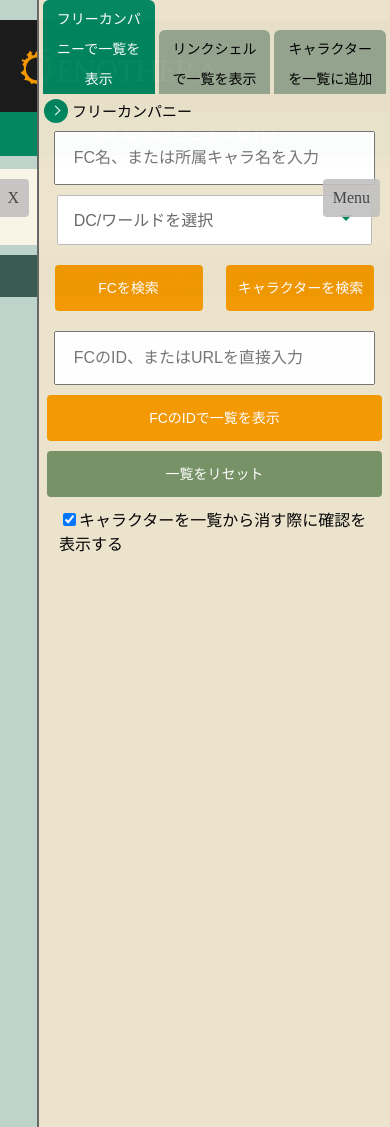
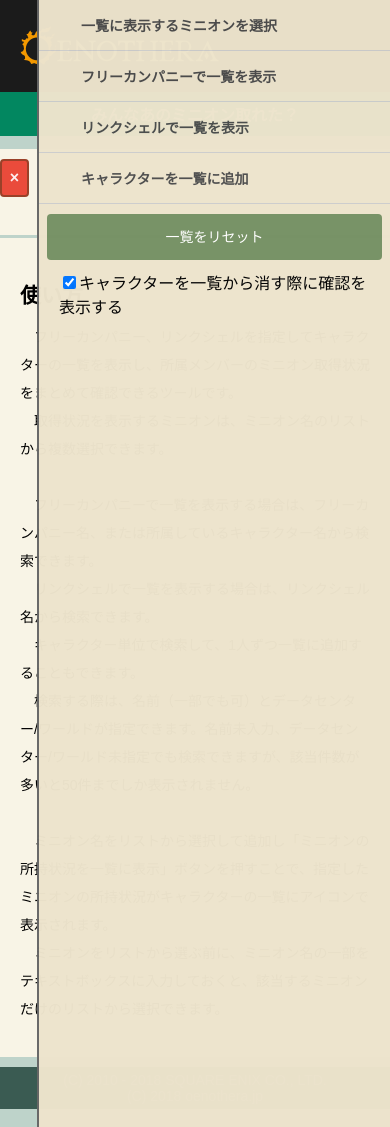
Before and after one commit to LupitaMontilla/oenothera, a PHP site: page /tools/everyones_minion_list.html in a window 390 px wide, after a click that opens the changed part. Run offline with PHP 8.4, Linux system fonts and the light colour scheme.

Commit message:
スマホ表示のメニュー表示方法をサイドメニュー形式に変更。

```diff
--- a/css/pc.css
+++ b/css/pc.css
@@ -16,10 +16,22 @@
 		padding: 10px 2px;
 	}
 
-	.menu_wrap #menu_1,
-	.menu_wrap #menu_2 {
+  .menu_wrap .menu {
+    display: block;
+    width: 100%;
+  }
+
+	#menu_1 {
 		display: none;
 	}
+
+  .menu .link {
+    display: none;
+  }
+
+  .menu li {
+    width: 90%;
+  }
 
 	header {
     background-color: #1b1b1b;
@@ -383,7 +395,8 @@
 		margin: 0;
 	}
 
-  #change_log {
+  #change_log,
+  #notes {
       font-size: 12px;
       color: #3f4345;
       padding: 0 10px;
@@ -391,7 +404,11 @@
       border-top: solid 6px #bed3ca;
   }
 
-  #change_log h2 {
+  #notes ul li {
+    text-indent: 1em;
+  }
+
+  #change_log h3 {
       margin-bottom: 0;
   }
 
--- a/css/sp.css
+++ b/css/sp.css
@@ -24,7 +24,6 @@
 		top: 0;
 		right: 20px;
 		padding: 10px;
-		/*background: rgba(200,200,200,0.9);*/
 	}
 
 	.menu_wrap .menu {
@@ -39,22 +38,19 @@
 		background: #ede4cd;
 		border-left: solid 2px #666;
 		opacity: 0.98;
+    margin: 0;
 	}
 
-	.menu_wrap #menu_1,
-	.menu_wrap #menu_2 {
+	.menu_wrap #menu_1 {
 		position: absolute;
-		/*display: none;*/
 		opacity: 0;
 	}
 
-	.menu_wrap #menu_1:checked ~ .menu,
-	.menu_wrap #menu_2:checked ~ .menu {
+	.menu_wrap #menu_1:checked ~ .menu {
 		transform: translateX(-100vw);
 	}
 
-	.menu_wrap #menu_1 ~ label,
-	.menu_wrap #menu_2 ~ label {
+	.menu_wrap #menu_1 ~ label {
 		position: fixed;
 		right: 10px;
 		display: block;
@@ -63,30 +59,103 @@
 		transition: 0.5s transform;
 		transition-timing-function: cubic-bezier(.61,-0.38,.37,1.27);
 		text-align: center;
-		color: #333;
-		border: solid 2px silver;
+		color: #fdeff2;
+		border: 2px solid #43676b;
 		border-radius: 4px;
-		background: silver;
+		background: #00a381;
 		opacity: 0.9;
 		z-index: 20;
 	}
 
-	.menu_wrap #menu_1:checked ~ label,
-	.menu_wrap #menu_2:checked ~ label {
+	.menu_wrap #menu_1:checked ~ label {
 		transform: translateX(-90vw);
+    background-color: #e83929;
+    border: solid 2px#8f2e14;
+    color: #fdeff2;
 	}
 
-	.menu_wrap #menu_1 ~ label::before,
-	.menu_wrap #menu_2 ~ label::before {
-		font-family: 'FontAwesome';
+	.menu_wrap #menu_1 ~ label::before {
 		content: 'Menu';
 		font-size: 1em;
 	}
 
-	.menu_wrap #menu_1:checked ~ label::before,
-	.menu_wrap #menu_2:checked ~ label::before {
-		content: 'X';
+	.menu_wrap #menu_1:checked ~ label::before {
+    font-weight: bold;
+		content: '×';
 	}
+
+  .menu .link {
+    cursor: pointer;
+    display: block;
+    padding: 15px 15px 15px 42px;
+    color: #4d4d4d;
+    font-size: 14px;
+    font-weight: 700;
+    border-bottom: 1px solid #ccc;
+    position: relative;
+    -webkit-transition: all 0.4s ease;
+    -o-transition: all 0.4s ease;
+    transition: all 0.4s ease;
+  }
+
+  .menu li {
+    display: block;
+  }
+
+  .menu li:last-child .link {
+    border-bottom: 0;
+  }
+
+  .menu li i {
+    position: absolute;
+    top: 16px;
+    left: 12px;
+    font-size: 18px;
+    color: #595959;
+    -webkit-transition: all 0.4s ease;
+    -o-transition: all 0.4s ease;
+    transition: all 0.4s ease;
+  }
+
+  .menu li i.fa-chevron-down {
+    right: 12px;
+    left: auto;
+    font-size: 16px;
+  }
+
+  .menu li.open .link {
+    color: #c53d43;
+  }
+
+  .menu li .open i {
+    color: #b63b4d;
+  }
+
+  .menu li .open i.fa-chevron-down {
+    -webkit-transorm: rotate(180deg);
+    -ms-transform: rotate(180deg);
+    -o-transform: rotate(180deg);
+    transform: rotate(180deg);
+  }
+
+  .menu li.default .submenu {
+    display: block;
+  }
+
+  .menu .hidden_menu {
+    display: none;
+  }
+
+  .submenu {
+    display: none;
+    background-color: #f8f4e6;
+    font-size: 14px;
+    padding: 10px 0 0;
+  }
+
+  .submenu .subcontent {
+    border-bottom: 1px solid #4b4a5e;
+  }
 
   header {
     background-color: #1b1b1b;
@@ -99,7 +168,7 @@
 		font-size: 30px;
 		padding: 10px 20px;
 		text-align: left;
-    margin-bottom: 0;
+    margin: 0;
 	}
 
   header h2 {
@@ -485,6 +554,18 @@
       display :none;
   }
 
+  #notes {
+    font-size: 14px;
+    padding: 20px;
+    border-top: 3px solid #bed3ca;
+    border-bottom: 10px solid #bed3ca;
+  }
+
+  #notes ul li {
+    line-height: 2em;
+    text-indent: 1em;
+  }
+
 	.tooltip {
 		visibility: hidden;
 		text-align: center;
--- a/tools/everyones_minion_list.html
+++ b/tools/everyones_minion_list.html
@@ -27,10 +27,13 @@
 <div class="bg">
     <div class="main">
         <div class="menu_wrap">
-            <input type="checkbox" id="menu_2">
-            <label for="menu_2"><span></span></label>
-            <div class="menu">
-                <div id="minion">
+            <input type="checkbox" id="menu_1">
+            <label for="menu_1"><span></span></label>
+            <ul id="accordion" class="menu">
+                <li>
+                    <div class="link"><i></i>一覧に表示するミニオンを選択<i class="fa fa-chevron-down"></i></div>
+                    <div class="submenu">
+                        <div id="minion" class="acrodion subcontent">
                             <div class="minion_search">
                                 <input type="text" placeholder='ミニオン名を絞り込み　e.g. "マメット"'>
                                 <div class="selectbox">
@@ -48,10 +51,8 @@
                             <div class="search"><a href="javascript:void(0);" class="search_btn button">ミニオンの所持状況を一覧に表示</a></div>
                         </div>
                     </div>
-            <input type="checkbox" id="menu_1">
-            <label for="menu_1"><span></span></label>
-            <div class="menu">
-                <div id="search_means">
+                </li>
+                <div id="search_means" class="hidden_menu">
                     <div class="enclosure tabmenu">
                         <div class="caption">一覧の表示方法</div>
                         <label for="means0"><input type="radio" name="means" value="fc" id="means0" checked="checked"><em>フリーカンパニーで一覧を表示</em></label>
@@ -59,8 +60,10 @@
                         <label for="means2"><input type="radio" name="means" value="cr" id="means2"><em>キャラクターを一覧に追加</em></label>
                     </div>
                 </div>
-                <div id="freecompany" class="search_mean acordion">
-                    <div class="search_mean_name trigger arrow active" data-shortname="FC">フリーカンパニー</div>
+                <li>
+                    <div class="link"><i></i>フリーカンパニーで一覧を表示<i class="fa fa-chevron-down"></i></div>
+                    <div class="submenu">
+                        <div id="freecompany" class="search_mean acordion subcontent">
                             <div class="acordion_tree">
                                 <div class="search_freecompany">
                                     <div class="search">
@@ -81,8 +84,12 @@
                                 <input type="text" id="freecompany_id" class="input_id" placeholder="FCのID、またはURLを直接入力"><a href="javascript:void(0);" class="fc_search search_btn button">FCのIDで一覧を表示</a>
                             </div>
                         </div>
-                <div id="linkshell" class="search_mean acordion">
-                    <div class="search_mean_name trigger arrow active" data-shortname="LS">リンクシェル</div>
+                    </div>
+                </li>
+                <li>
+                    <div class="link"><i></i>リンクシェルで一覧を表示<i class="fa fa-chevron-down"></i></div>
+                    <div class="submenu">
+                        <div id="linkshell" class="search_mean acordion subcontent">
                             <div class="acordion_tree">
                                 <div class="search_linkshell">
                                     <div class="search">
@@ -100,8 +107,12 @@
                                 <input type="text" id="linkshell_id" class="input_id" placeholder="LSのID、またはURLを直接入力"><a href="javascript:void(0);" class="ls_search search_btn button">LSのIDで一覧を表示</a>
                             </div>
                         </div>
-                <div id="character" class="search_mean acordion">
-                    <div class="search_mean_name trigger arrow active" data-shortname="キャラクター">キャラクター</div>
+                    </div>
+                </li>
+                <li>
+                    <div class="link"><i class=""></i>キャラクターを一覧に追加<i class="fa fa-chevron-down"></i></div>
+                    <div class="submenu">
+                        <div id="character" class="search_mean acordion subcontent">
                             <div class="acordion_tree">
                                 <div class="search_character">
                                     <div class="search">
@@ -119,13 +130,15 @@
                                 <input type="text" class="input_id" placeholder="キャラクターのID、またはURLを直接入力"><a href="javascript:void(0);" class="chara_search search_btn button">キャラクターのIDで一覧に追加</a>
                             </div>
                         </div>
+                    </div>
+                </li>
                 <div id="reset">
                     <a href="javascript:void(0);" class="reset_btn button">一覧をリセット</a>
                 </div>
                 <div id="other">
                     <label for="delete_confirm"><input type="checkbox" id="delete_confirm" checked="checked">キャラクターを一覧から消す際に確認を表示する</label>
                 </div>
-            </div>
+            </ul>
         </div>
         <div id="mount_list">
             <div class="freecompany_title">
@@ -139,6 +152,23 @@
             <ul class="list"></ul>
             <ul class="back_list"></ul>
         </div>
+    </div>
+    <div id="notes">
+        <h3>使い方</h3>
+        <ul>
+            <li>フリーカンパニー、リンクシェルを指定してキャラクターの一覧を表示し、所属メンバーのミニオン取得状況をまとめて確認できるツールです。</li>
+            <li>取得状況を表示するミニオンは、ミニオン名のリストから複数選択できます。</li>
+        </ul>
+        <ul>
+            <li>フリーカンパニーで一覧を表示する場合は、フリーカンパニー名、または所属しているキャラクター名から検索できます。</li>
+            <li>リンクシェルで一覧を表示する場合は、リンクシェル名から検索できます。</li>
+            <li>キャラクター単位で検索して、1人ずつ一覧に追加することもできます。</li>
+            <li>検索する際は、名前（一部でも可）とデータセンター/ワールドが指定できます。名前未入力、データセンター/ワールド未指定でも検索できますが、該当件数が多いと50件までしか表示されません。</li>
+        </ul>
+        <ul>
+            <li>ミニオン名をリストから選択して追加し「ミニオンの所持状況を一覧に表示」ボタンを押すことで、指定したミニオンの所持状況がキャラクターの一覧にアイコンで表示されます。</li>
+            <li>ミニオンをリストから選ぶ前に、ミニオン名の一部をテキストボックスに入力しておくと、該当するミニオンだけのリストから選択できます。</li>
+        </ul>
     </div>
     <div id="change_log">
         <h3>更新履歴</h3>
```
Also changed, not shown: js/acordion.js (+23 -10 lines), js/list_common.js (+15 -13 lines), tools/everyones_primals_mount_list.html (+39 -7 lines). Lines whose indentation alone changed are shown as unchanged.
